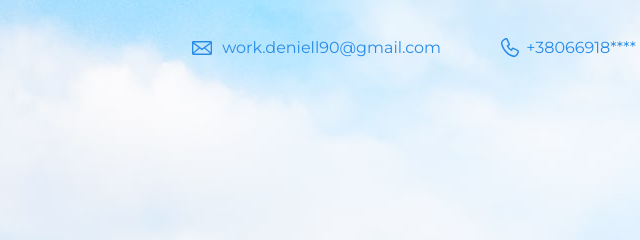
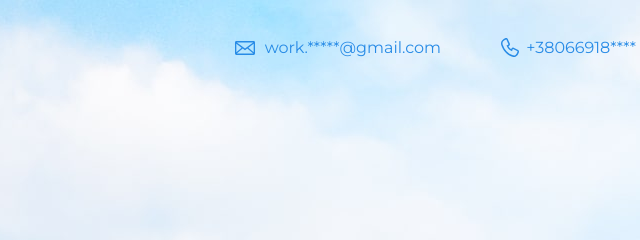
Before and after one commit to DenysBaranov/sample-site, a plain HTML site: page index.html in a window 1280 px wide. Shown: the top 240 px of the page, 628-1268 px from the left. Drawn offline with nearby package versions, Linux system fonts and the light colour scheme.

Commit message:
Update index.html

```diff
--- a/index.html
+++ b/index.html
@@ -10,7 +10,7 @@
   <body>
     <header class="page-header">
       <div class="container">
-	   <a href="mailto:work.deniell90@gmail.com" class="header-email">work.deniell90@gmail.com</a>
+	   <a href="mailto:work.deniell90@gmail.com" class="header-email">work.*****@gmail.com</a>
 	   <a href="tel:+380669185008" class="header-phone">+38066918****</a>
 	  </div>
     </header>
@@ -65,7 +65,7 @@
 
     <footer class="page-footer">
 		<div class="container">
-			<a href="mailto:work.deniell90@gmail.com" class="footer-email">work.deniell90@gmail.com</a>
+			<a href="mailto:work.deniell90@gmail.com" class="footer-email">work.*****@gmail.com</a>
 			<a href="tel:+380669185008" class="footer-phone">+38066918****</a>
 		</div>
     </footer>
```
